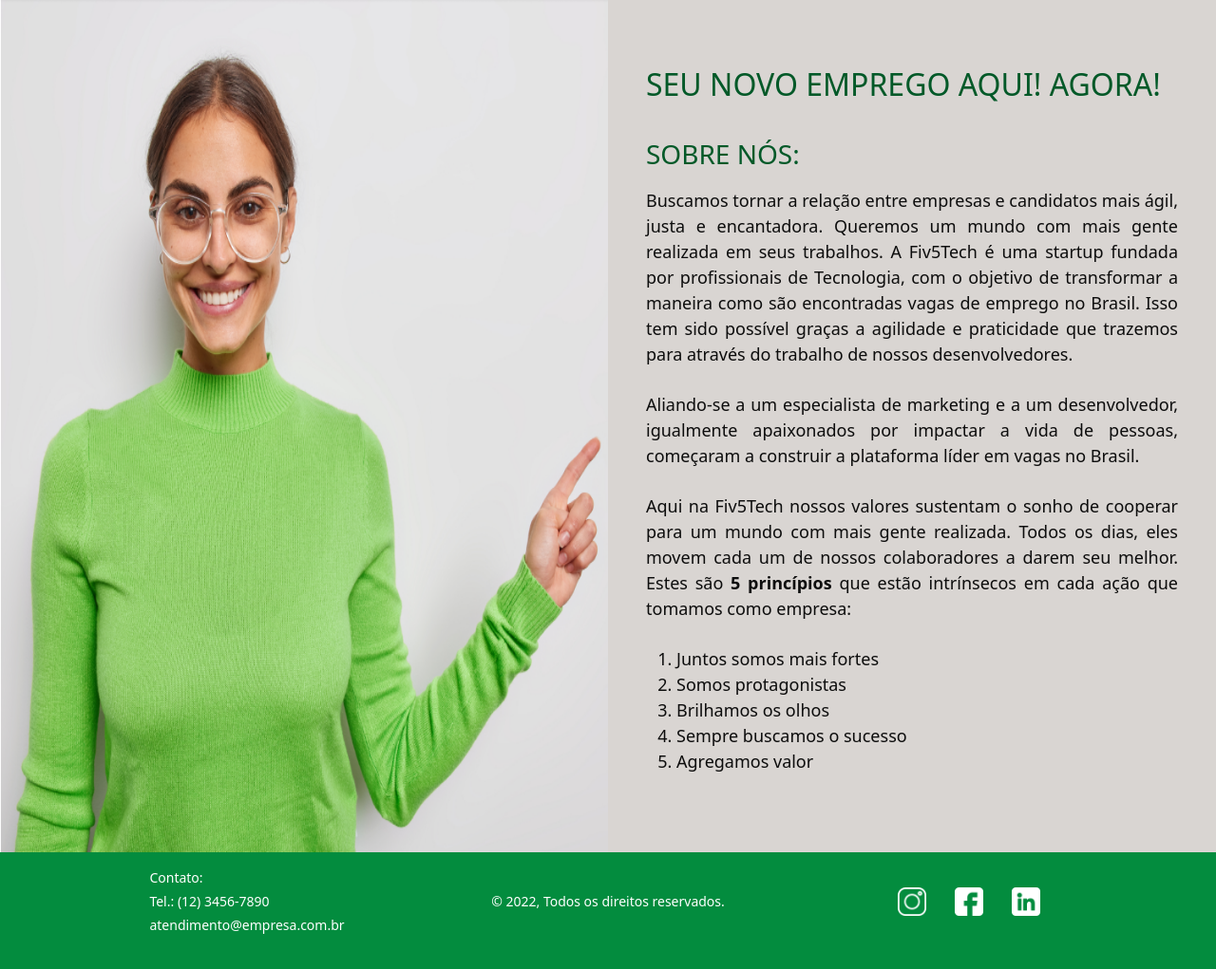
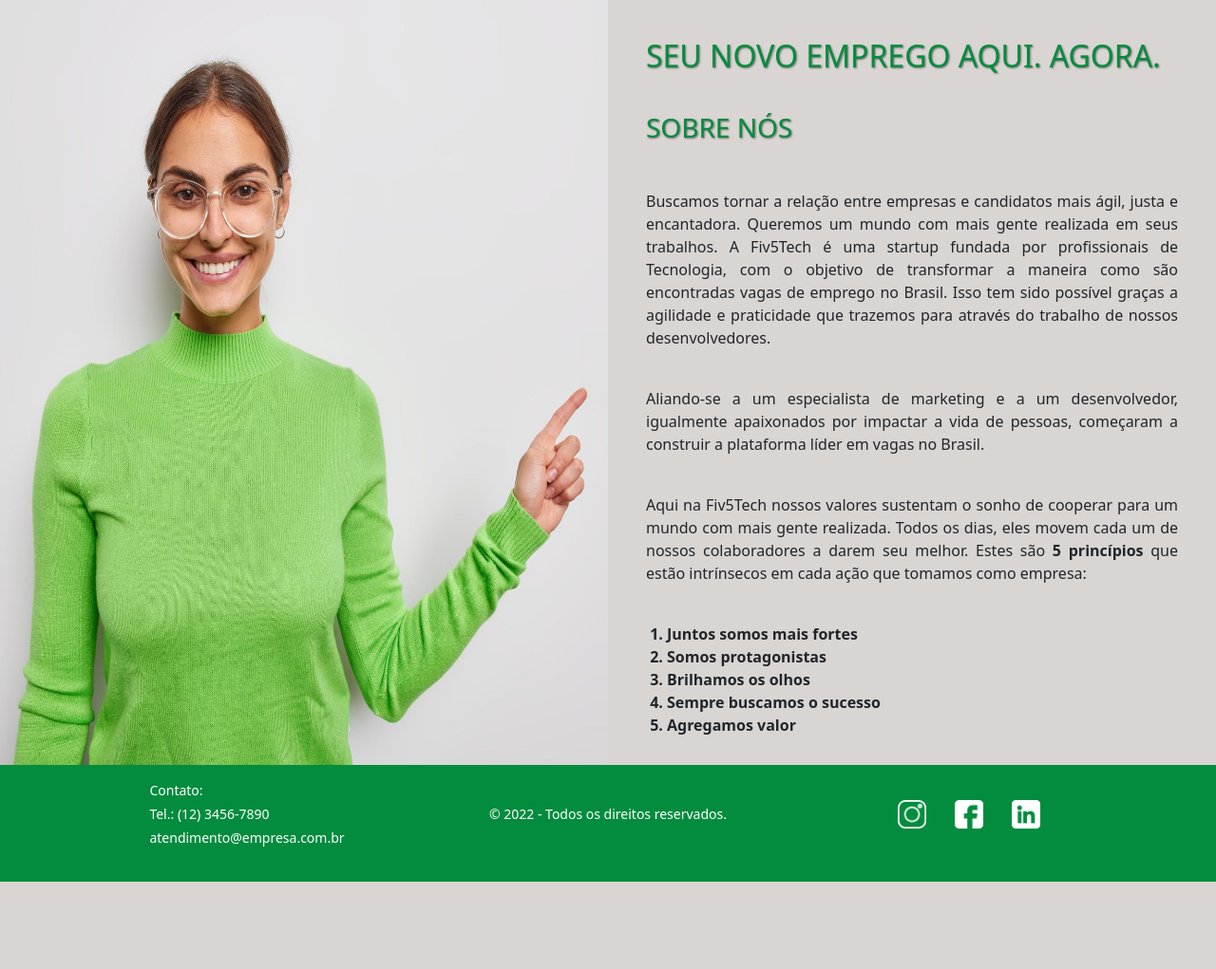
Before and after one commit to Fiv5TechCo/API-1ADS-2022-1, a Flask app: page / in a window 1280 px wide. Shown: the part 62-1083 px from the top of the page at 95% size. After the commit the page ends 991 px from the top, so only its background shows below. Run offline with Flask 2, Linux system fonts and the light colour scheme.

Commit message:
fix: Correções em template e atualização do arquivo README.md

```diff
--- a/app/static/styles/home.css
+++ b/app/static/styles/home.css
@@ -9,16 +9,51 @@
 
 .content {
     flex: 1 0 auto;
+    padding: 0;
+    margin: 0;
     display: flex;
     flex-direction: row;
-    margin: 0;
-    padding: 0;
+    justify-content: space-between;
+    flex-wrap: wrap;
+}
+
+.foto-mulher {
     width: 100%;
+    height: 100%;
+}
+
+.coluna-esquerda {
+    width: 50%;
+}
+
+.coluna-direita {
+    display: flex;
+    flex-direction: column;
+    justify-content: center;
+    width: 50%;
+    background-color: #d9d5d2;
+}
+
+.coluna-direita h2, h3 {
+    text-shadow: #707070 1px 1px 2px;
+    color: #038c3e;
+    margin: 40px;
+}
+
+.coluna-direita p {
+    margin: 40px;
+    text-align: justify;
+}
+
+.coluna-direita div ol {
+    font-weight: bolder;
+    margin: 30px;
 }
 
 .my-navbar {
     background-color: #038c3e;
 }
+
 
 .my-footer {
     background-color: #038c3e;
@@ -29,57 +64,12 @@
     margin:15px
 }
 
-.image {
-    width: 50%;
-
-}
-
-.image img {
-    width: 100%;
-    height: 100%;
-}
-
-#texto {
-    width: 50%;
-    display: flex;
-    flex-direction: column;
-    justify-content: center;
-    text-align: justify;
-    background-color: #d9d5d2;
-    padding: 40px;
-}
-
-#texto h2 {
-    margin-top: 30px;
-    color: #025928;
-}
-#texto h3 {
-    margin-top: 30px;
-    color: #025928;
-}
-#texto p {
-    margin-top: 10px;
-    color: #0d0d0d;
-    font-size: large;
-}
-#texto ol {
-    margin-top: 10px;
-    color: #0d0d0d;
-    font-size: large;
-}
-
 @media only screen and (max-width: 1000px) {
-
-    .content {
+    .conteudo {
         flex-direction: column;
     }
 
-    .image {
+    .coluna-direita, .coluna-esquerda {
         width: 100%;
     }
-
-    #texto {
-        width: 100%;
-    }
-
 }
--- a/app/templates/index.html
+++ b/app/templates/index.html
@@ -51,34 +51,37 @@
 
   <!--CONTEÚDO DA PÁGINA-->
   <div class="content">
-    <div class="image">
-        <img src="../static/img/mulher-fundo.png" alt="" class="img-responsive">
+    <div class="coluna-esquerda">
+      <img src="{{ url_for('static', filename='img/mulher-fundo.jpg') }}" alt="" class="foto-mulher">
     </div>
 
-    <div id="texto">
-        <h2>SEU NOVO EMPREGO AQUI! AGORA!</h2>
-        <h3>SOBRE NÓS:</h3>
-        <p>Buscamos tornar a relação entre empresas e candidatos mais ágil, justa e encantadora. Queremos um
-            mundo com mais gente realizada em seus trabalhos. A Fiv5Tech é uma startup fundada por profissionais de
-            Tecnologia, com o objetivo de transformar a maneira como são encontradas vagas de emprego no Brasil. Isso tem
-            sido possível graças a agilidade e praticidade que trazemos para através do trabalho de nossos desenvolvedores.
+    <div class="coluna-direita">
+      <h2>SEU NOVO EMPREGO AQUI. AGORA.</h2>
+      <h3>SOBRE NÓS</h3>
+      <div>
+        <p>Buscamos tornar a relação entre empresas e candidatos mais ágil, justa e encantadora. Queremos um mundo com
+          mais gente realizada em seus trabalhos. A Fiv5Tech é uma startup fundada por profissionais de Tecnologia,
+          com o objetivo de transformar a maneira como são encontradas vagas de emprego no Brasil. Isso tem sido
+          possível
+          graças a agilidade e praticidade que trazemos para através do trabalho de nossos desenvolvedores.
         </p>
         <p>
-            Aliando-se a um especialista de marketing e a um desenvolvedor, igualmente apaixonados por impactar
-            a vida de pessoas, começaram a construir a plataforma líder em vagas no Brasil.
+          Aliando-se a um especialista de marketing e a um desenvolvedor, igualmente apaixonados por impactar a vida de
+          pessoas, começaram a construir a plataforma líder em vagas no Brasil.
         </p>
         <p>
-            Aqui na Fiv5Tech nossos valores sustentam o sonho de cooperar para um mundo com mais gente
-            realizada. Todos os dias, eles movem cada um de nossos colaboradores a darem seu melhor. Estes são <span style="font-weight: bolder;">5 princípios</span>
-             que estão intrínsecos em cada ação que tomamos como empresa:
+          Aqui na Fiv5Tech nossos valores sustentam o sonho de cooperar para um mundo com mais gente realizada. Todos os
+          dias, eles movem cada um de nossos colaboradores a darem seu melhor. Estes são <span style="font-weight: bolder;">5 princípios</span> que estão
+          intrínsecos em cada ação que tomamos como empresa:
+        </p>
         <ol>
-            <li>Juntos somos mais fortes</li>
-            <li>Somos protagonistas</li>
-            <li>Brilhamos os olhos</li>
-            <li>Sempre buscamos o sucesso</li>
-            <li>Agregamos valor</li>
+          <li>Juntos somos mais fortes</li>
+          <li>Somos protagonistas</li>
+          <li>Brilhamos os olhos</li>
+          <li>Sempre buscamos o sucesso</li>
+          <li>Agregamos valor</li>
         </ol>
-        </p>
+      </div>
     </div>
   </div>
 
@@ -95,7 +98,7 @@
         </div>
         <div class="col-lg-4 d-flex justify-content-center align-items-center">
           <ul class="list-unstyled small" style="color: white;">
-            <li class="mb-1">&copy; 2022, Todos os direitos reservados.</li>
+            <li class="mb-1">&copy; 2022 - Todos os direitos reservados.</li>
           </ul>
         </div>
         <div class="col-lg-4 d-flex justify-content-center align-items-center">
```
Also changed, not shown: app/templates/vagas.html (+4 -4 lines), README.md, app/static/img/mulher-fundo.jpg (added), app/static/img/mulher-fundo.png (deleted), app/static/img/share.png (added), readme/burndown-chart.png (added), 1 other file.
